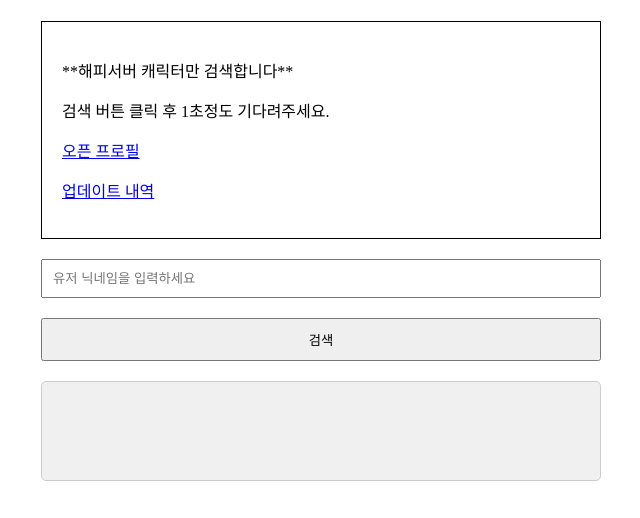
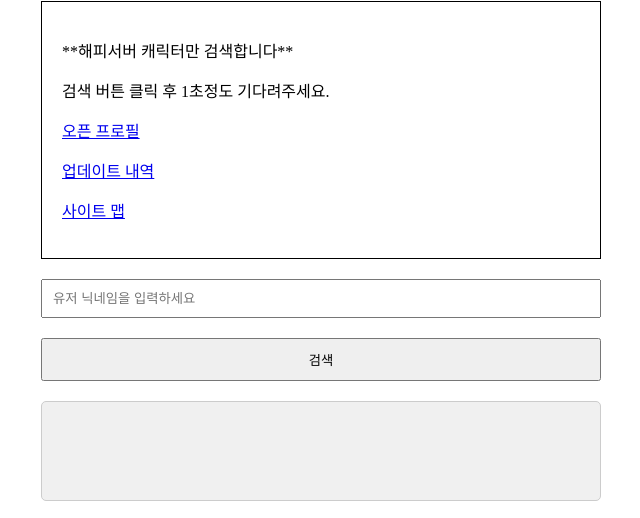
Before and after one commit to keeba0421/ca.api, a website: page index.html in a window 1280 px wide. Shown: the part 83-601 px from the top of the page, without its empty margins (319-959 px from the left). Drawn offline with Linux system fonts and the light colour scheme.

Commit message:
Update index.html

```diff
--- a/index.html
+++ b/index.html
@@ -67,6 +67,7 @@
             <p>검색 버튼 클릭 후 1초정도 기다려주세요.</p>
             <a href="https://open.kakao.com/me/026" target="_blank">오픈 프로필</a>
             <p><a href="https://bnbgg.netlify.app/history/" target="_blank">업데이트 내역</a></p>
+            <p><a href="https://bnbgg.netlify.app/url/" target="_blank">사이트 맵</a></p>
         </div>
         <input type="text" id="nickname" placeholder="유저 닉네임을 입력하세요" />
         <button id="searchButton">검색</button>
```
